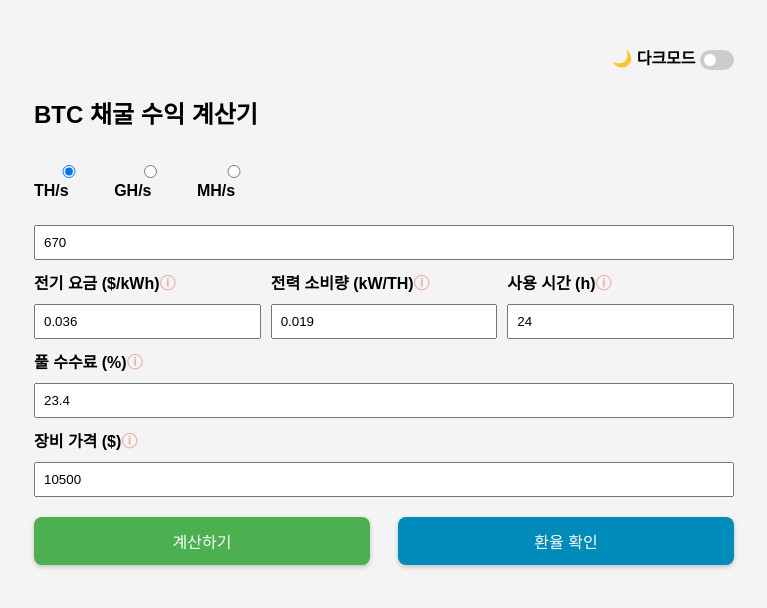
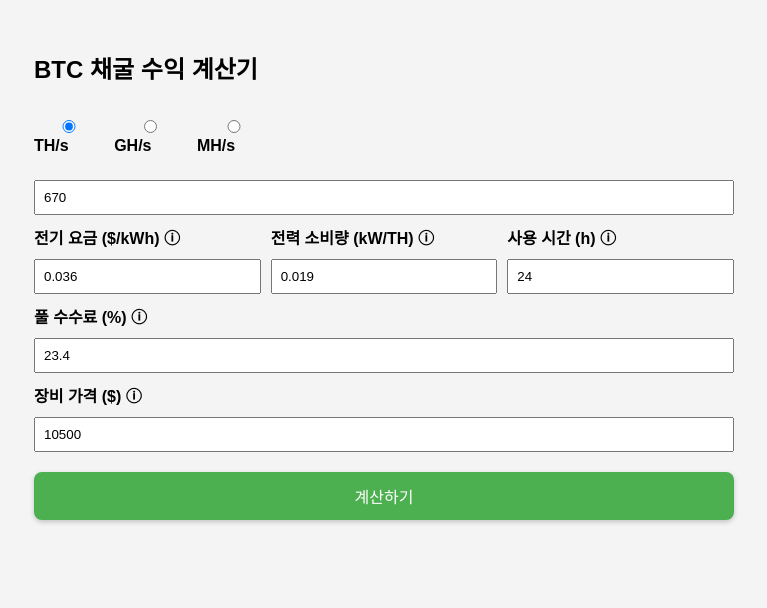
Before and after one commit to ktjung/BMC-Basic, a plain HTML site: page index.html in a window 1280 px wide. Shown: the whole page, without its empty margins (256-1023 px from the left). Drawn offline with nearby package versions, Linux system fonts and the light colour scheme.

Commit message:
Update index.html

```diff
--- a/index.html
+++ b/index.html
@@ -5,19 +5,8 @@
   <meta name="viewport" content="width=device-width, initial-scale=1.0">
   <title>BTC 채굴 수익 계산기 Basic</title>
   <link rel="stylesheet" href="style.css" />
-  <script src="https://cdn.jsdelivr.net/npm/chart.js"></script>
 </head>
 <body>
-
-<div style="text-align: right; margin-bottom: 10px;">
-  <label style="cursor: pointer;">
-    🌙 다크모드
-    <label class="switch">
-      <input type="checkbox" id="darkToggle" />
-      <span class="slider"></span>
-    </label>
-  </label>
-</div>
 
 <h2>BTC 채굴 수익 계산기</h2>
 
@@ -31,28 +20,27 @@
 
 <div class="row-3">
   <div>
-    <label>전기 요금 ($/kWh)<span class="info-icon" onclick="showInfoModal('electricity')" style="color: #edb0b0;">ⓘ</span></label>
+    <label>전기 요금 ($/kWh) <span class="info-icon" onclick="showInfoModal('electricity')">ⓘ</span></label>
     <input type="number" id="electricity" value="0.036" />
   </div>
   <div>
-    <label>전력 소비량 (kW/TH)<span class="info-icon" onclick="showInfoModal('power')" style="color: #edb0b0;">ⓘ</span></label>
+    <label>전력 소비량 (kW/TH) <span class="info-icon" onclick="showInfoModal('power')">ⓘ</span></label>
     <input type="number" id="power" value="0.019" />
   </div>
   <div>
-    <label>사용 시간 (h)<span class="info-icon" onclick="showInfoModal('hours')" style="color: #edb0b0;">ⓘ</span></label>
+    <label>사용 시간 (h) <span class="info-icon" onclick="showInfoModal('hours')">ⓘ</span></label>
     <input type="number" id="hours" value="24" />
   </div>
 </div>
 
-<label>풀 수수료 (%)<span class="info-icon" onclick="showInfoModal('fee')" style="color: #edb0b0;">ⓘ</span></label>
+<label>풀 수수료 (%) <span class="info-icon" onclick="showInfoModal('fee')">ⓘ</span></label>
 <input type="number" id="fee" value="23.4" />
 
-<label>장비 가격 ($)<span class="info-icon" onclick="showInfoModal('hardware_cost')" style="color: #edb0b0;">ⓘ</span></label>
+<label>장비 가격 ($) <span class="info-icon" onclick="showInfoModal('hardware_cost')">ⓘ</span></label>
 <input type="number" id="hardware_cost" value="10500" />
 
 <div class="button-container">
   <button class="calculate-btn" onclick="calculate()">계산하기</button>
-  <button class="exchange-btn" onclick="openModal()">환율 확인</button>
 </div>
 
 <div class="result" id="output">
@@ -62,19 +50,9 @@
   <p><strong>일일 수익 (전기요금 -전):</strong> $<span id="daily_rev"></span></p>
   <p><strong>일일 전기 요금:</strong> $<span id="daily_cost"></span></p>
   <p><strong>일일 순이익:</strong> $<span id="daily_profit"></span></p>
-  <p><strong>ROI (투자 회수기간):</strong> <span id="roi"></span> 일</p>
 </div>
 
-<canvas id="profitChart"></canvas>
-
-<div id="exchangeModal">
-  <p><strong>실시간 환율 (USD → KRW):</strong> ₩<span id="exchangeRateDisplay"></span></p>
-  <p><strong>일일 순이익 (KRW):</strong> ₩<span id="dailyProfitKrw"></span></p>
-  <p><strong>월간 순이익 (KRW):</strong> ₩<span id="monthlyProfitKrw"></span></p>
-  <p><strong>연간 순이익 (KRW):</strong> ₩<span id="yearlyProfitKrw"></span></p>
-  <button onclick="closeModal()">닫기</button>
-</div>
-
+<!-- 설명 모달 -->
 <div id="infoModal" class="info-modal">
   <p id="infoText"></p>
   <button onclick="closeInfoModal()">닫기</button>
```
